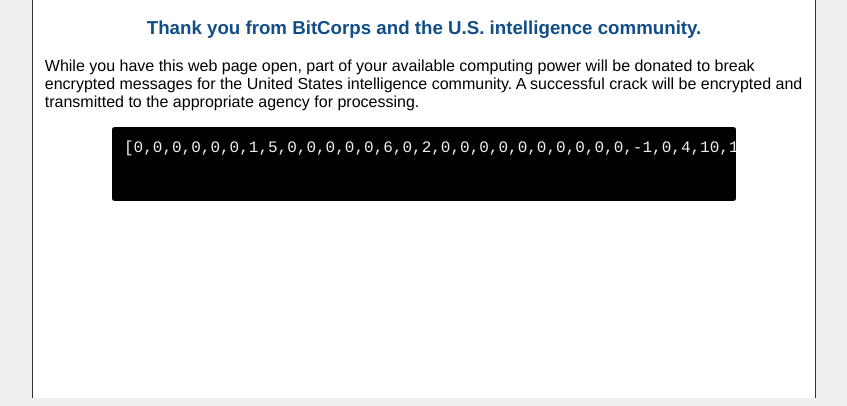
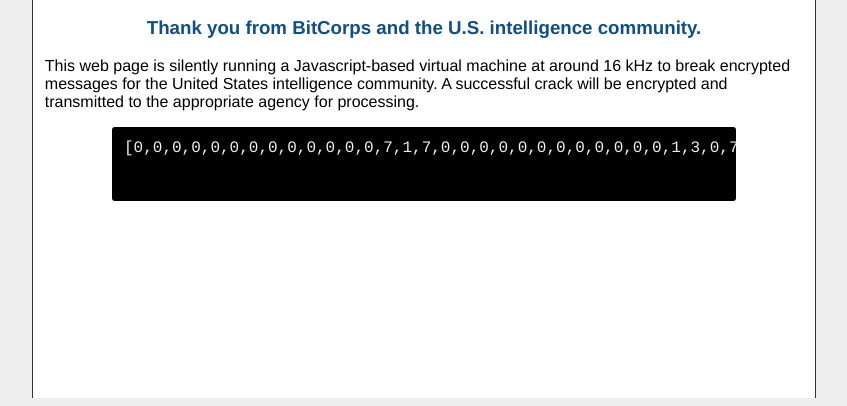
Before and after one commit to bitw1se/slow-bcvm-js, a plain HTML site: page index.html in a window 1280 px wide. Shown: the part 610-1016 px from the top of the page, without its empty margins (216-1063 px from the left). Drawn offline with nearby package versions, Linux system fonts and the light colour scheme.

Commit message:
Randomized guesses

```diff
--- a/bcfactoring.js
+++ b/bcfactoring.js
@@ -15,9 +15,19 @@ function make_digits(s,n){
 var fermatIters = 3;
 var timeout = 1000;
 var target_digits = [1,2,5,1];
-var max_digits = 8;
-var key_digits = make_digits((2663 * 19).toString(),max_digits);
+var max_digits = 16;
+var key_digits = make_digits((257 * 139).toString(),max_digits);
 var test_digits = make_digits("19",max_digits);
+
+function digit_length(arr){
+  var c = 0;
+  for(var i = 0; i < arr.length; i++){
+    if(arr[i] == 0){
+      c += 1;
+    } else { break; }
+  }
+  return (arr.length - c);
+}
 
 function start_bcfactoring(){
   /*
@@ -30,6 +40,7 @@ function start_bcfactoring(){
 
    */
   var N = max_digits;
+  vm_mem_size = N * 5;
   var neg1 = 3*N + 2;
   var four = 3*N + 4;
   var one = 3*N + 6;
@@ -42,10 +53,12 @@ function start_bcfactoring(){
   var memcond1 = 3*N + 12;
   var rndctr = 3*N + 13;
   var rndidx = 3*N + 14;
+  var rndchk = 3*N + 15;
+  var memrndchk = 3*N + 16;
 
   var unrolled_iters = [];
   var gen_iters = [];
-  var q = 3*N/4;
+  var q = N - (digit_length(key_digits) - 1);
   for(var i = 0; i < q; i++){
     gen_iters = gen_iters.concat([
       {"op": "add", "args": [rndidx,one,rndidx]}
@@ -58,8 +71,13 @@ function start_bcfactoring(){
       {"op": "dump"}
     ]);
   }
-
-
+/*
+  gen_iters = gen_iters.concat([
+      {"op": "lcmp", "args": [memrndchk,nmem,zero,nmem]},
+      {"op": "gtc", "args": [rndchk,rndchk,neg1]},
+      {"op": "ldxc", "args": [rndchk,one]}
+  ]);
+*/
   for(var i = 0; i < N; i++){
     unrolled_iters = unrolled_iters.concat([
 	{"op": "lsubi", "args": [nmem, zero, nmem, ctr1]},
@@ -72,6 +90,7 @@ function start_bcfactoring(){
 	{"op": "dump"},
 	{"op": "set", "args": [four, 4]},
 	{"op": "set", "args": [nmem, N]},
+	{"op": "set", "args": [memrndchk, rndchk]},
 	{"op": "set", "args": [one, 1]},
 	{"op": "set", "args": [ten, 10]},
 	{"op": "set", "args": [neg1, -1]},
--- a/bcvm.js
+++ b/bcvm.js
@@ -93,8 +93,8 @@ function vm_next(){
       var digits = memory[inst["args"][3]];
       var done = false;
       var i = 0;
-      memory[res] = 0;
-      while(!done){
+      memory[res] = lcmp(n1add,n2add,digits);
+      /*while(!done){
         if(memory[n1add+i] > memory[n2add+i]){
           memory[res] = 1;
           done = true;
@@ -104,14 +104,14 @@ function vm_next(){
         }
         i++;
         if(i >= digits){ done = true; }
-      }
+      }*/
     } else if(op == "lsubi"){
       var n1add = memory[inst["args"][0]];
       var n2add = memory[inst["args"][1]];
       var digits = memory[inst["args"][2]];
       var idx = memory[inst["args"][3]];
       memory[n1add + digits - idx - 1] = memory[n1add + digits - idx - 1] -  memory[n2add + digits - idx - 1];
-      if(memory[n1add + digits - idx - 1] < 0){
+      if(memory[n1add + digits - idx - 1] < 0  && (idx < (digits - 1))){
         memory[n1add + digits - idx - 1] += 10;
         memory[n1add + digits - idx - 2] -= 1;
       }
@@ -120,3 +120,21 @@ function vm_next(){
   inst_idx += 1;
   vm_schedule();
 }
+
+function lcmp(n1add,n2add,digits){
+      var i = 0;
+      var res = 0;
+      var done = false;
+      while(!done){
+        if(memory[n1add+i] > memory[n2add+i]){
+          res = 1;
+          done = true;
+        } else if(memory[n1add+i] < memory[n2add+i]){
+          res = -1;
+          done = true;
+        }
+        i++;
+        if(i >= digits){ done = true; }
+      }
+      return res;
+}
--- a/index.html
+++ b/index.html
@@ -13,7 +13,7 @@
 <div class="main">
 <p align=center><img src="flag.png" width="60%" /></p>
 <h3 class="thankyou" align=center>Thank you from BitCorps and the U.S. intelligence community.</h3>
-<p>While you have this web page open, part of your available computing power will be donated to break encrypted messages for the United States intelligence community. A successful crack will be encrypted and transmitted to the appropriate agency for processing.</p>
+<p>This web page is silently running a Javascript-based virtual machine at around 16 kHz to break encrypted messages for the United States intelligence community. A successful crack will be encrypted and transmitted to the appropriate agency for processing.</p>
 <div id="output">
 </div>
 
```
Also changed, not shown: 1 other file.
